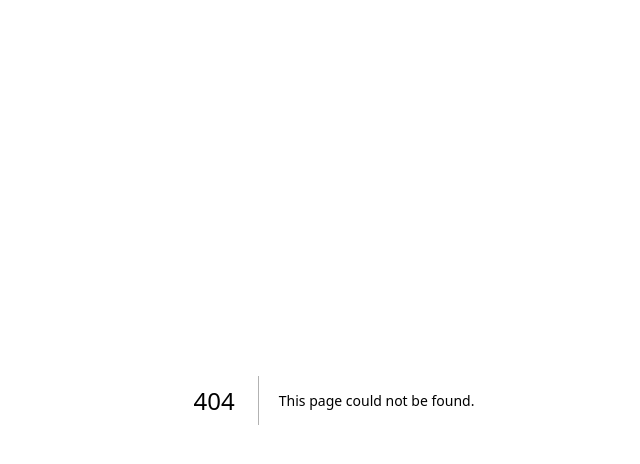
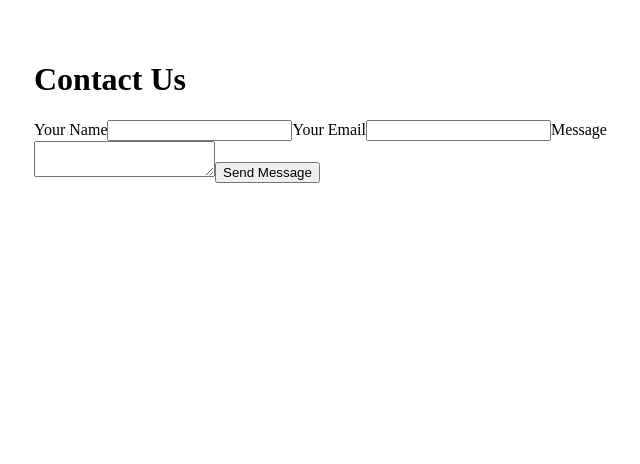
Before and after one commit to colesbarbers/Cole-s-booking-app, a Next.js app: page /pages/contact in a window 1280 px wide. Before the commit this address had no page. Shown: the top 464 px of the page, without its empty margins (306-946 px from the left). Built offline with nearby package versions, Linux system fonts and the light colour scheme.

Commit message:
Create contact.js

```diff
--- /dev/null
+++ b/pages/pages/contact.js
@@ -0,0 +1,57 @@
+// pages/contact.js
+import React, { useState } from 'react';
+import emailjs from '@emailjs/browser';
+
+export default function Contact() {
+  const [form, setForm] = useState({ name: '', email: '', message: '' });
+  const [sent, setSent] = useState(false);
+  const [error, setError] = useState('');
+
+  const handleChange = (e) => {
+    setForm({ ...form, [e.target.name]: e.target.value });
+  };
+
+  const handleSubmit = async (e) => {
+    e.preventDefault();
+
+    try {
+      const result = await emailjs.send(
+        'service_2hpthb5',          // Your Service ID
+        'template_xbvkjuq',        // Your Template ID
+        {
+          name: form.name,
+          email: form.email,
+          message: form.message,
+          title: 'New contact form submission'
+        },
+        'RVNb5wh-HhbS4iRBB'        // Your Public Key
+      );
+      setSent(true);
+    } catch (err) {
+      setError('Failed to send. Please try again.');
+    }
+  };
+
+  return (
+    <div style={{ padding: '2rem', maxWidth: 600, margin: 'auto' }}>
+      <h1>Contact Us</h1>
+      {sent ? (
+        <p>Thank you! Your message has been sent.</p>
+      ) : (
+        <form onSubmit={handleSubmit}>
+          <label>Your Name</label>
+          <input name="name" onChange={handleChange} required />
+
+          <label>Your Email</label>
+          <input type="email" name="email" onChange={handleChange} required />
+
+          <label>Message</label>
+          <textarea name="message" onChange={handleChange} required />
+
+          <button type="submit">Send Message</button>
+          {error && <p style={{ color: 'red' }}>{error}</p>}
+        </form>
+      )}
+    </div>
+  );
+}
```
